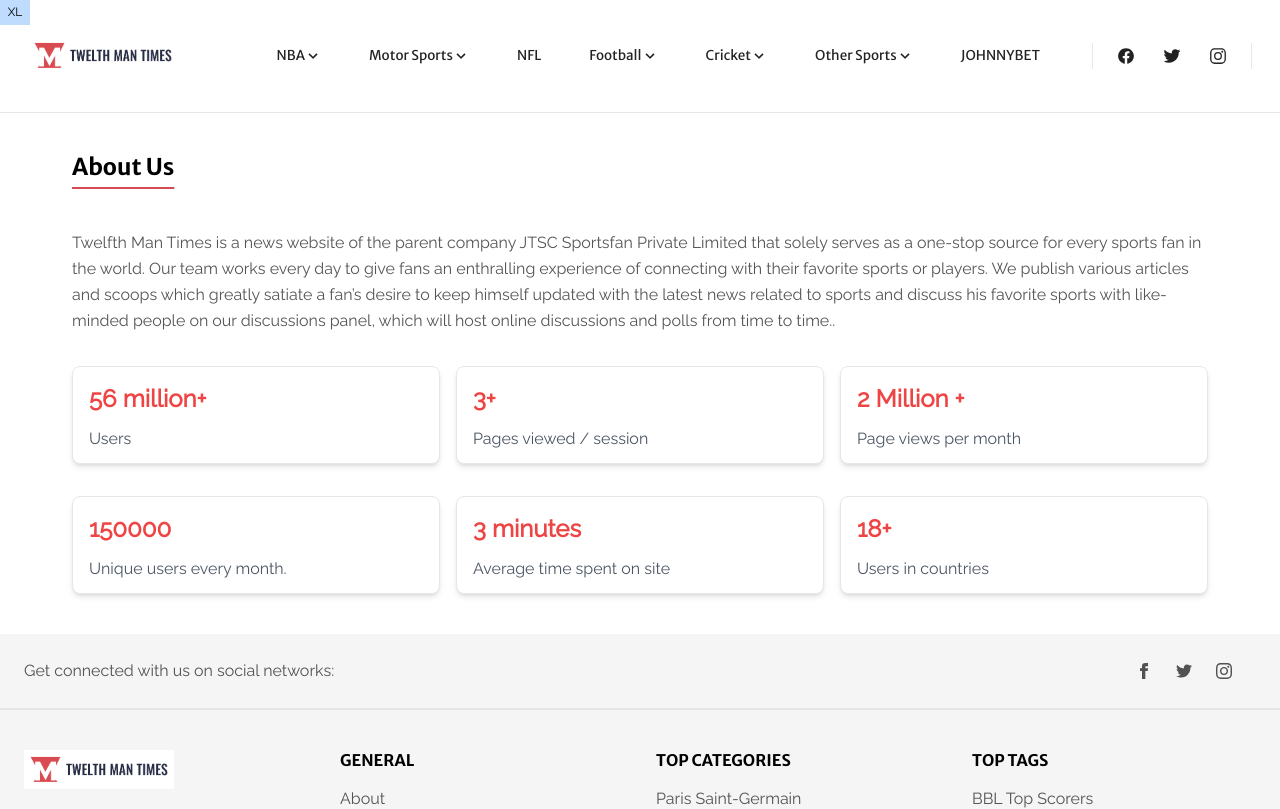
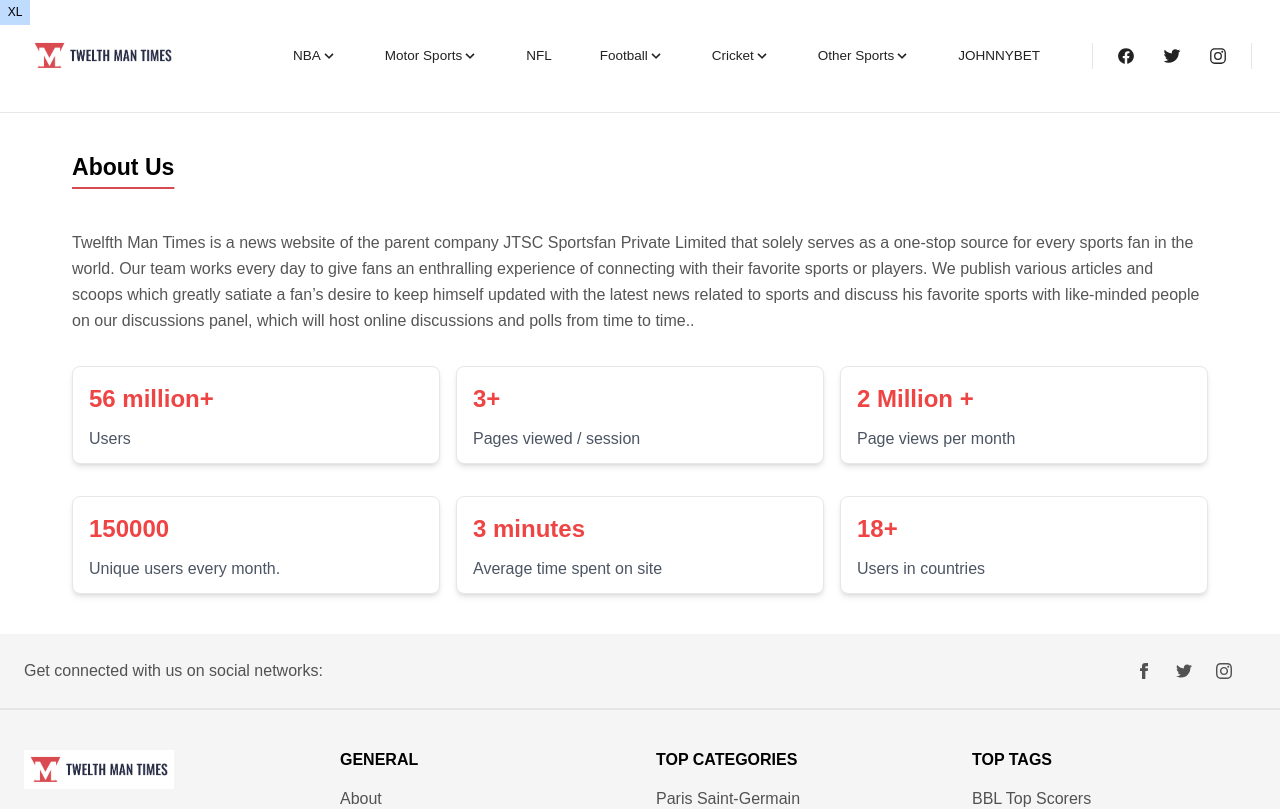
Before and after one commit to the12thman-web/the12thman, a Next.js app: page /about in a window 1280 px wide. Shown: the top 809 px of the page. Built offline with nearby package versions, Linux system fonts and the light colour scheme; what tailwind-bootstrap-grid would draw is missing.

Commit message:
font change issue

```diff
--- a/pages/_app.js
+++ b/pages/_app.js
@@ -30,19 +30,19 @@
   // Import Google Font CSS
   const pf = theme.fonts.font_family.primary;
   const sf = theme.fonts.font_family.secondary;
-  const [fontcss, setFontcss] = useState('');
+  // const [fontcss, setFontcss] = useState('');
 
-  useEffect(() => {
-    fetch(
-      `https://fonts.googleapis.com/css2?family=${pf}${sf ? '&family=' + sf : ''}&display=swap`
-    )
-      .then((res) => res.text())
-      .then((css) => setFontcss(css))
-      .catch((error) => {
-        console.error('Failed to fetch font CSS:', error);
-        // Handle the error as needed.
-      });
-  }, [pf, sf]);
+  // useEffect(() => {
+  //   fetch(
+  //     `https://fonts.googleapis.com/css2?family=${pf}${sf ? '&family=' + sf : ''}&display=swap`
+  //   )
+  //     .then((res) => res.text())
+  //     .then((css) => setFontcss(css))
+  //     .catch((error) => {
+  //       console.error('Failed to fetch font CSS:', error);
+  //       // Handle the error as needed.
+  //     });
+  // }, [pf, sf]);
 
   // Google Tag Manager (GTM)
   const tagManagerArgs = {
@@ -75,12 +75,12 @@
         <JsonContext>
           <Head>
             {/* Google Font CSS */}
-            <link
-              rel="preconnect"
-              href="https://fonts.gstatic.com"
-              crossOrigin="true"
-            />
-            <style dangerouslySetInnerHTML={{ __html: fontcss }} />
+            {/* <link  rel="preconnect" href="https://fonts.gstatic.com" crossOrigin="true"/>
+            <style dangerouslySetInnerHTML={{ __html: fontcss }} /> */}
+
+            <link rel="preconnect" href="https://fonts.googleapis.com" />
+            <link rel="preconnect" href="https://fonts.gstatic.com" crossorigin />
+            <link rel="preload" as="font" href={`https://fonts.googleapis.com/css2?family=${pf}${sf ? '&family=' + sf : ''}&display=swap`}  />
 
             <script
               async
```
